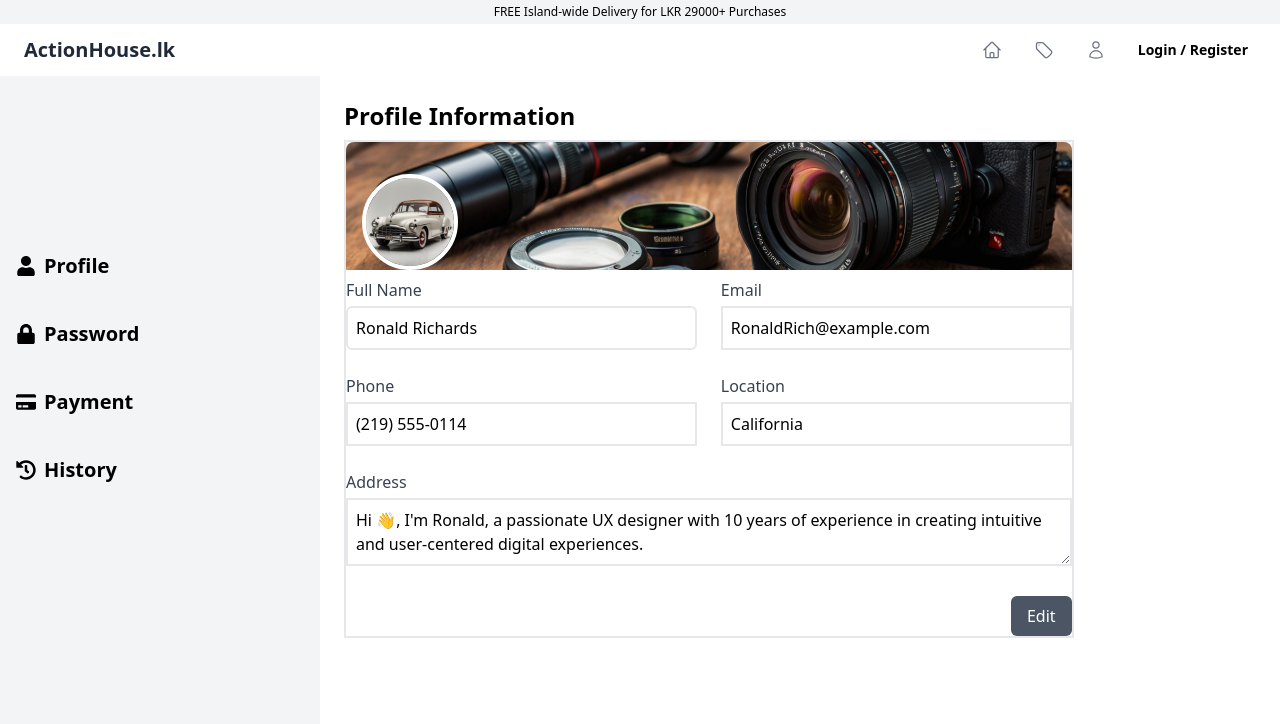
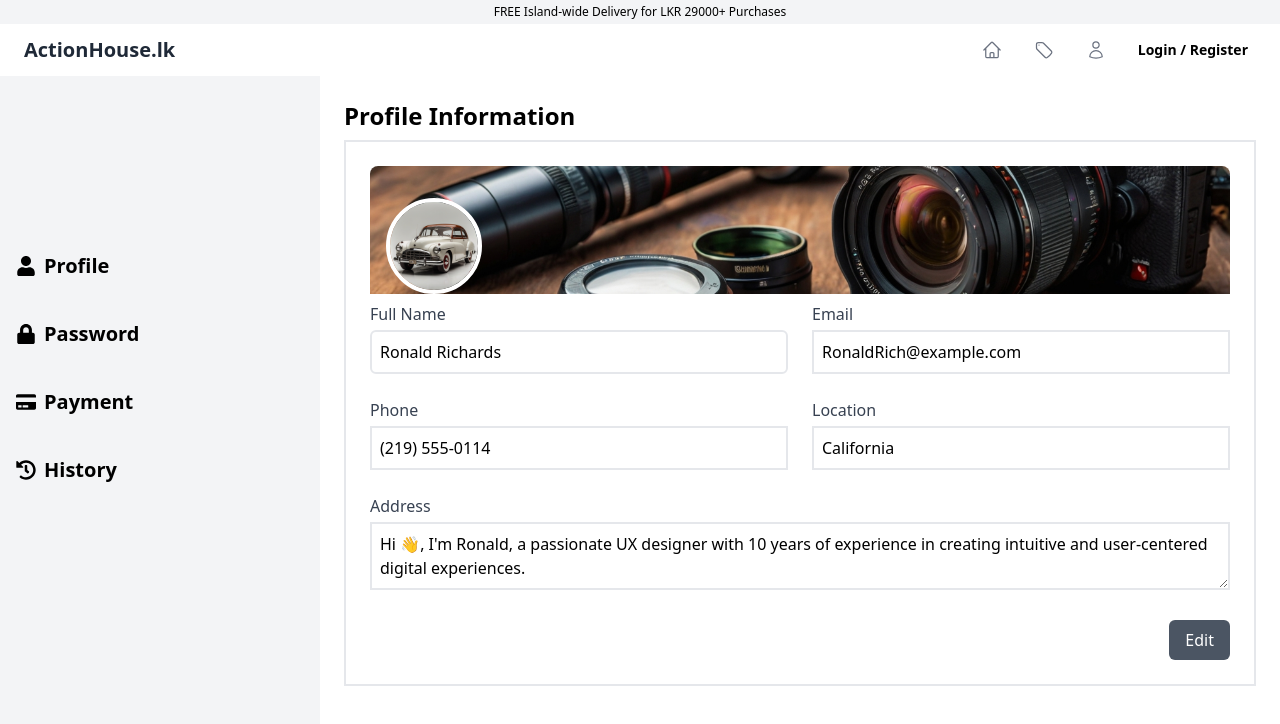
Before and after one commit to sameerajayakodi/Auction_System, a React (Create React App) app in the folder AuctionHouse/auction-management-frontend/: page /profile/info in a window 1280 px wide. Shown: the top 724 px of the page. Built offline with nearby package versions, Linux system fonts and the light colour scheme.

Commit message:
Update ProfileInfo.js

```diff
--- a/AuctionHouse/auction-management-frontend/src/profile/ProfileInfo.js
+++ b/AuctionHouse/auction-management-frontend/src/profile/ProfileInfo.js
@@ -42,9 +42,9 @@ const ProfileInfo = () => {
   };
 
   return (
-    <div className="flex flex-col w-4/5 ">
+    <div className="flex flex-col ">
       <h2 className="mb-2 text-2xl font-bold">Profile Information</h2>
-      <div className="bg-white border-2 ">
+      <div className="p-6 bg-white border-2 ">
         <div className="relative mb-2">
           <img
             src={cover} // Replace with the actual URL of the cover photo
```
